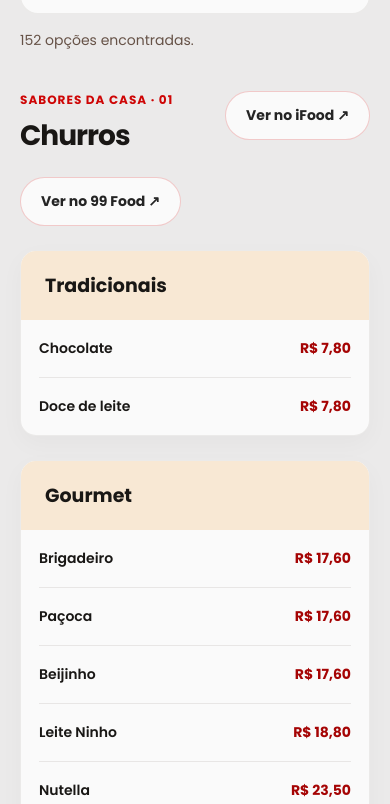
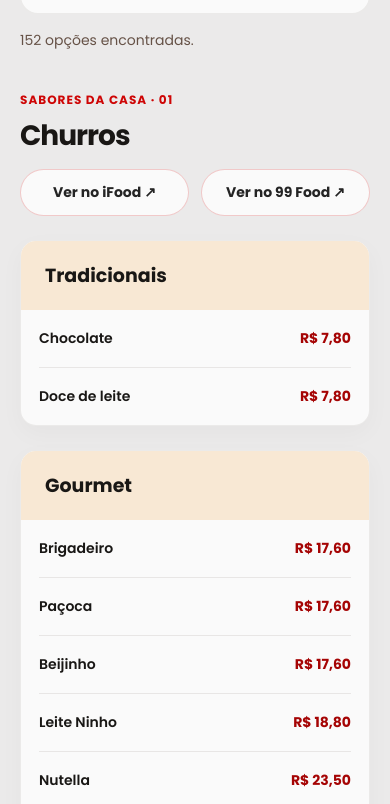
Before and after one commit to dvd-byte/churros, a plain HTML site: page paginas/cardapio.html in a window 390 px wide. Shown: the part 1887-2691 px from the top of the page. Drawn offline with Linux system fonts and the light colour scheme.

Commit message:
ajuste no layout do cardapio

```diff
--- a/css/cardapio.css
+++ b/css/cardapio.css
@@ -114,11 +114,10 @@
 }
 
 .paginaCardápio .cabecalhoCategoria {
-    display: flex;
-    flex-wrap: wrap;
-    justify-content: space-between;
+    display: grid;
+    grid-template-columns: minmax(0, 1fr) auto auto;
     align-items: center;
-    gap: 20px;
+    gap: 12px;
     margin-bottom: 24px;
 }
 
@@ -130,7 +129,7 @@
 
 .paginaCardápio .gruposProdutos {
     display: grid;
-    grid-template-columns: repeat(2,minmax(0,1fr));
+    grid-template-columns: minmax(0, 1fr);
     gap: 24px;
     align-items: start;
 }
@@ -195,9 +194,9 @@
 }
 
 @media (max-width: 600px) {
-.paginaCardápio .gruposProdutos {
-    grid-template-columns: 1fr;
-}
+.paginaCardápio .cabecalhoCategoria { grid-template-columns: repeat(2, minmax(0, 1fr)); }
+.paginaCardápio .cabecalhoCategoria > div { grid-column: 1 / -1; }
+.paginaCardápio .cabecalhoCategoria .linkPill { width: 100%; padding: 12px; height: 100%; }
 
 .paginaCardápio .categoriasVitrine {
     grid-template-columns: repeat(2,minmax(0,1fr));
@@ -255,9 +254,6 @@
     .paginaCardápio .produto { gap: 12px; }
     .paginaCardápio .grupoProdutos h3 { padding: 20px 18px; }
 }
-@media (min-width: 601px) and (max-width: 800px) {
-    .paginaCardápio .gruposProdutos { grid-template-columns: 1fr; }
-}
 @media (max-width: 600px) {
     .paginaCardápio .atalhoCategoria { font-size: 13px; }
     .paginaCardápio .cabecalhoCategoria { align-items: flex-start; }
```
